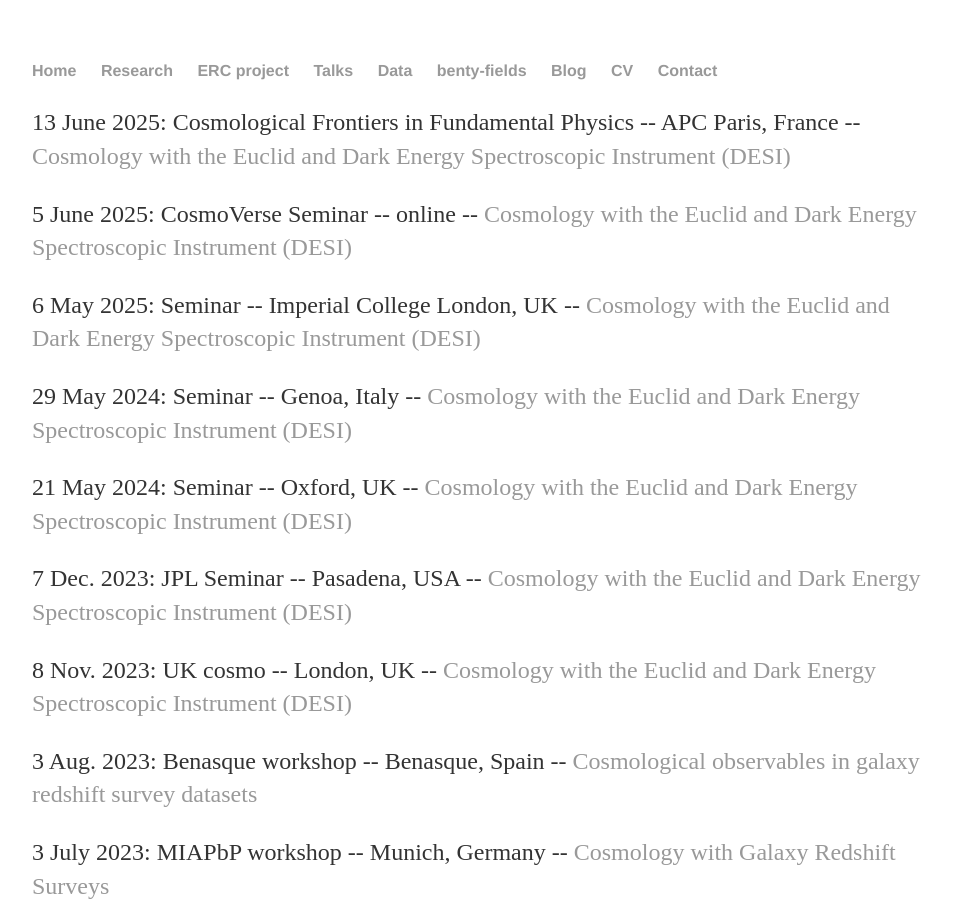
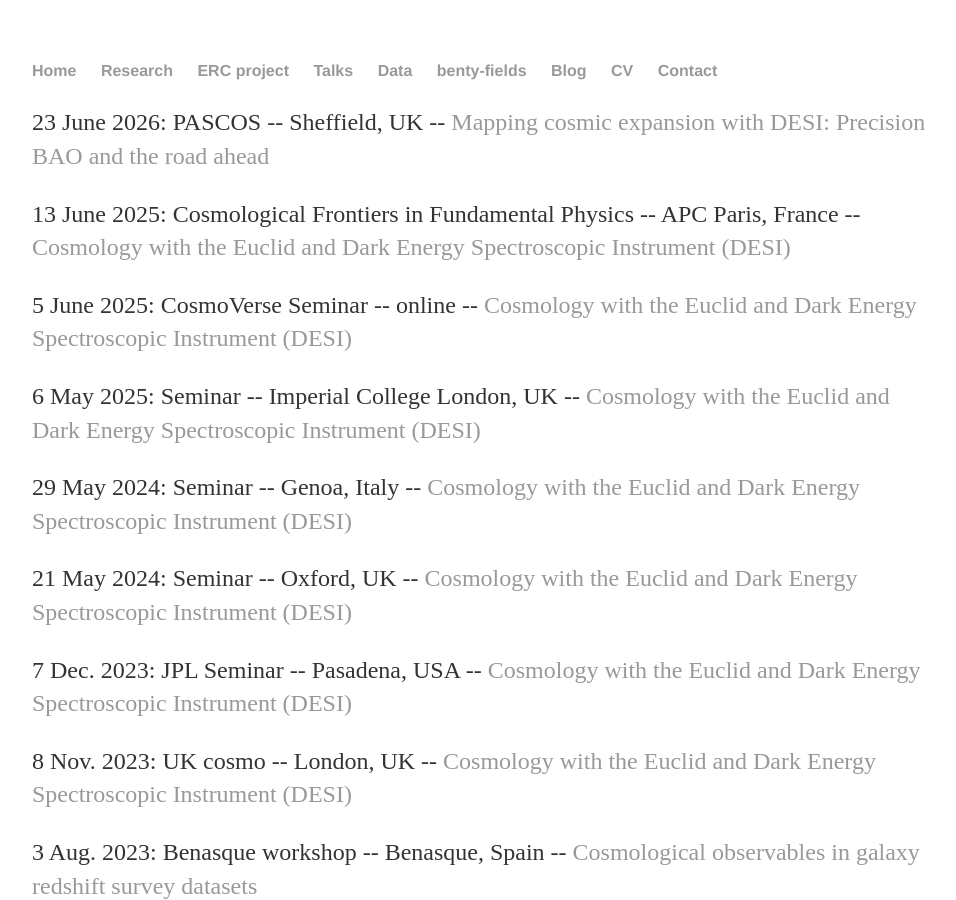
Before and after one commit to fbeutler/fbeutler.github.io, a Jekyll site: the page built from talks/talks.html, in a window 1280 px wide and 900 px high. Shown: the whole window, without its empty margins (160-1116 px from the left). Built offline with Jekyll 4.4.1, drawn with Linux system fonts in a browser that asks for light colours.

Commit message:
Update talks.html

```diff
--- a/talks/talks.html
+++ b/talks/talks.html
@@ -4,6 +4,9 @@
 ---
 
 <div id="talks">
+  <p>
+     23 June 2026: PASCOS -- Sheffield, UK -- <a href='/static/PASCOS_slides_2026.pdf' target="_blank">Mapping cosmic expansion with DESI: Precision BAO and the road ahead</a>
+  </p>
   <p>
      13 June 2025: Cosmological Frontiers in Fundamental Physics -- APC Paris, France -- <a href='/static/Imperial_seminar_slides_2025.pdf' target="_blank">Cosmology with the Euclid and Dark Energy Spectroscopic Instrument (DESI)</a>
   </p>
```
